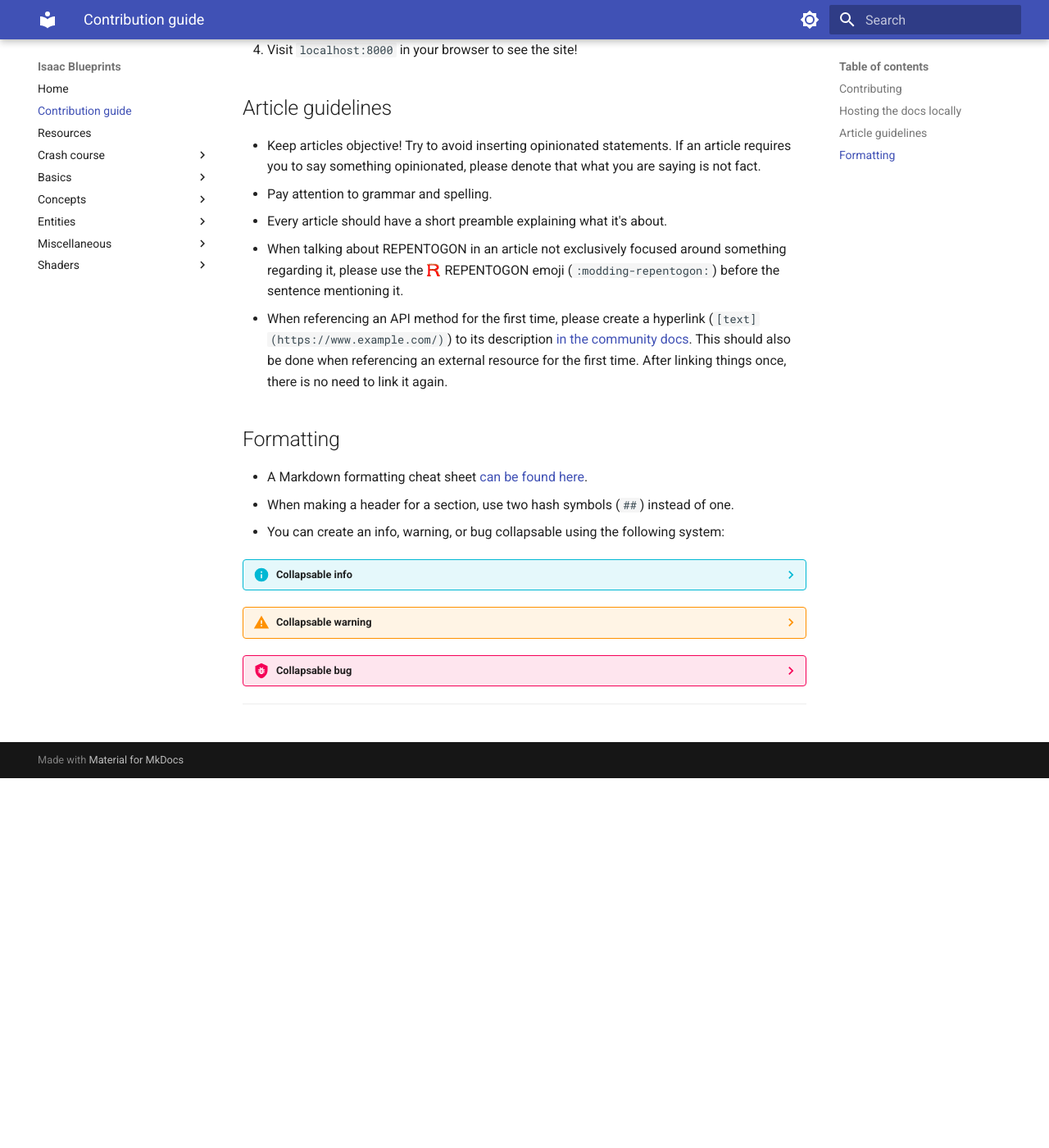
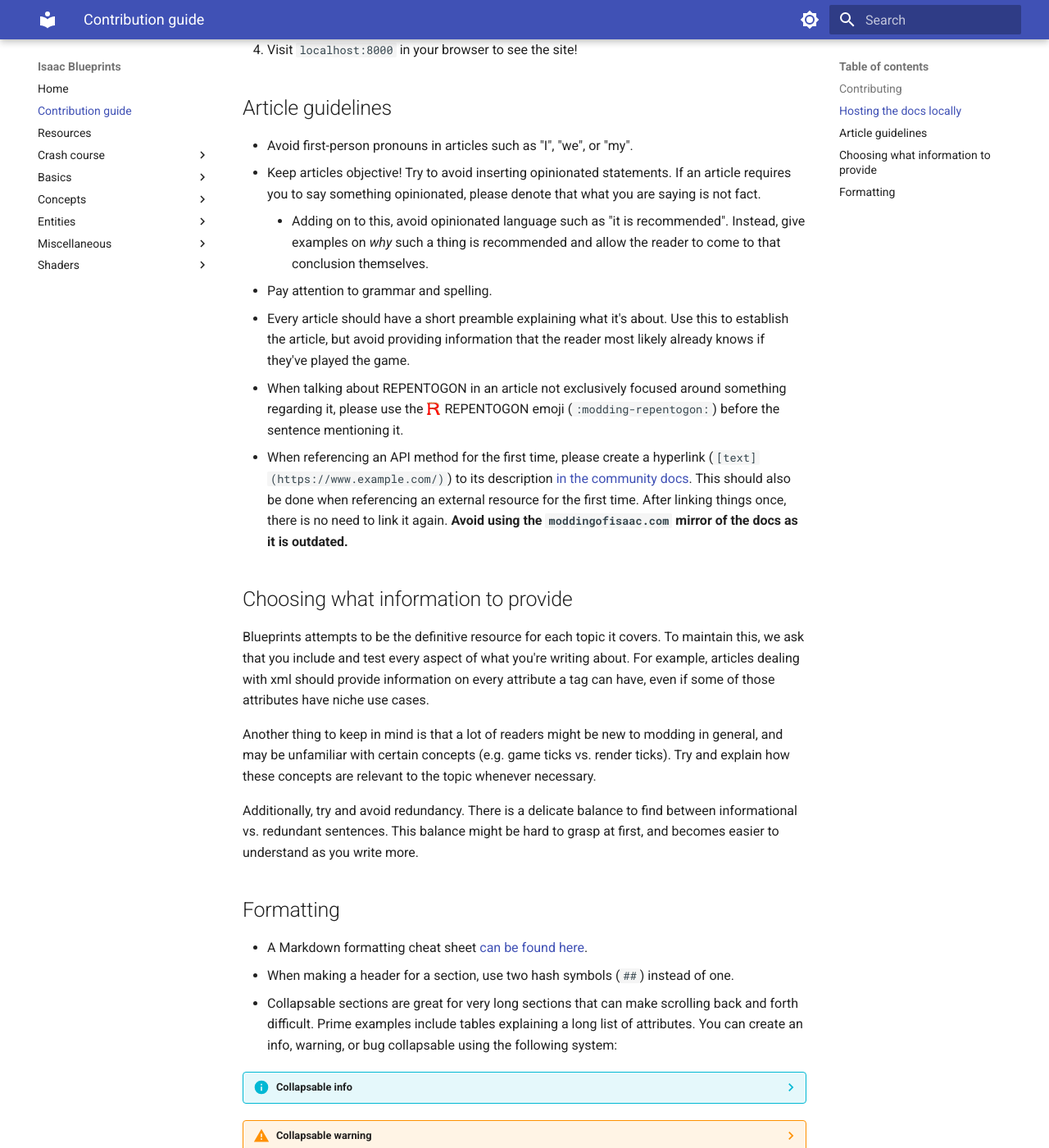
Before and after one commit to catinsurance/IsaacBlueprints, an MkDocs documentation site: the page built from docs/contribution_guide.md, in a window 1280 px wide and 1400 px high, scrolled down 1990 px. Shown: the whole window at 82% size. Built offline with MkDocs 1.6.1 and Material for MkDocs 9.7.7, drawn with Linux system fonts in a browser that asks for light colours; comment, search, counter and statistics services are not loaded; before the commit the page ends 2939 px from its top, so only the background shows below that; some of the changed text lies outside the part shown.

Commit message:
Updated the contribution guide

````diff
--- a/docs/contribution_guide.md
+++ b/docs/contribution_guide.md
@@ -59,16 +59,25 @@
 
 
 ## Article guidelines
+- Avoid first-person pronouns in articles such as "I", "we", or "my".
 - Keep articles objective! Try to avoid inserting opinionated statements. If an article requires you to say something opinionated, please denote that what you are saying is not fact.
+    - Adding on to this, avoid opinionated language such as "it is recommended". Instead, give examples on *why* such a thing is recommended and allow the reader to come to that conclusion themselves.
 - Pay attention to grammar and spelling.
-- Every article should have a short preamble explaining what it's about.
+- Every article should have a short preamble explaining what it's about. Use this to establish the article, but avoid providing information that the reader most likely already knows if they've played the game.
 - When talking about REPENTOGON in an article not exclusively focused around something regarding it, please use the :modding-repentogon: REPENTOGON emoji (`:modding-repentogon:`) before the sentence mentioning it.
-- When referencing an API method for the first time, please create a hyperlink (`[text](https://www.example.com/)`) to its description [in the community docs](https://wofsauge.github.io/IsaacDocs/rep/). This should also be done when referencing an external resource for the first time. After linking things once, there is no need to link it again.
+- When referencing an API method for the first time, please create a hyperlink (`[text](https://www.example.com/)`) to its description [in the community docs](https://wofsauge.github.io/IsaacDocs/rep/). This should also be done when referencing an external resource for the first time. After linking things once, there is no need to link it again. **Avoid using the `moddingofisaac.com` mirror of the docs as it is outdated.**
+
+## Choosing what information to provide
+Blueprints attempts to be the definitive resource for each topic it covers. To maintain this, we ask that you include and test every aspect of what you're writing about. For example, articles dealing with xml should provide information on every attribute a tag can have, even if some of those attributes have niche use cases.
+
+Another thing to keep in mind is that a lot of readers might be new to modding in general, and may be unfamiliar with certain concepts (e.g. game ticks vs. render ticks). Try and explain how these concepts are relevant to the topic whenever necessary.
+
+Additionally, try and avoid redundancy. There is a delicate balance to find between informational vs. redundant sentences. This balance might be hard to grasp at first, and becomes easier to understand as you write more.
 
 ## Formatting
 - A Markdown formatting cheat sheet [can be found here](https://www.markdownguide.org/cheat-sheet/).
 - When making a header for a section, use two hash symbols (`##`) instead of one.
-- You can create an info, warning, or bug collapsable using the following system:
+- Collapsable sections are great for very long sections that can make scrolling back and forth difficult. Prime examples include tables explaining a long list of attributes. You can create an info, warning, or bug collapsable using the following system:
 ???- info "Collapsable info"
     ```
     ???- info "Closed info collapsable"
@@ -95,3 +104,7 @@
     ???+ bug "Closed bug collapsable"
         This is a closed bug collapsable!
     ```
+
+Additionally, try and avoid creating very large paragraphs. How people read online is different than with a book, and your article becomes a lot more approachable when paragraphs are split up efficiently.
+
+![Paragraphs split up vs paragraphs not split up](../tutorials/assets/contribution_guide/paragraphs.png)
````
Also changed, not shown: docs/tutorials/assets/contribution_guide/paragraphs.png (added).
